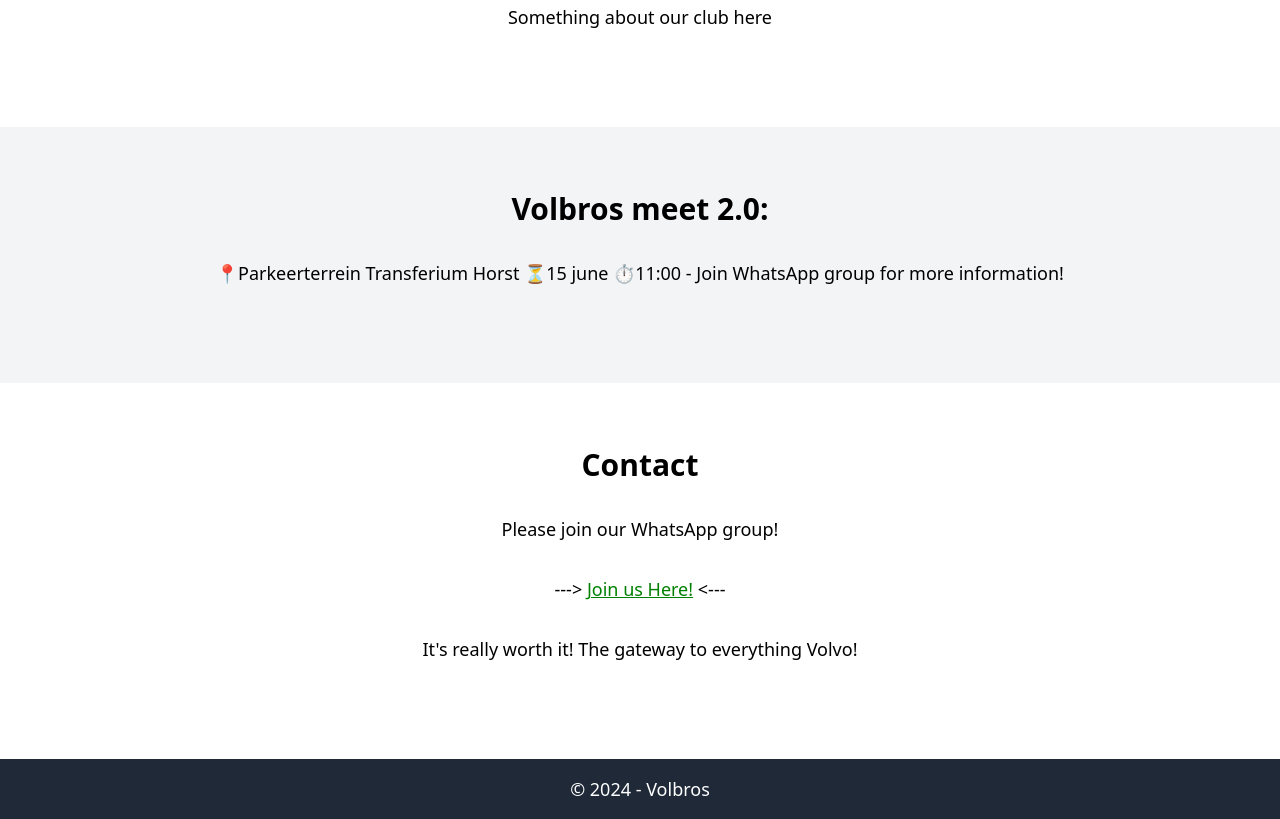
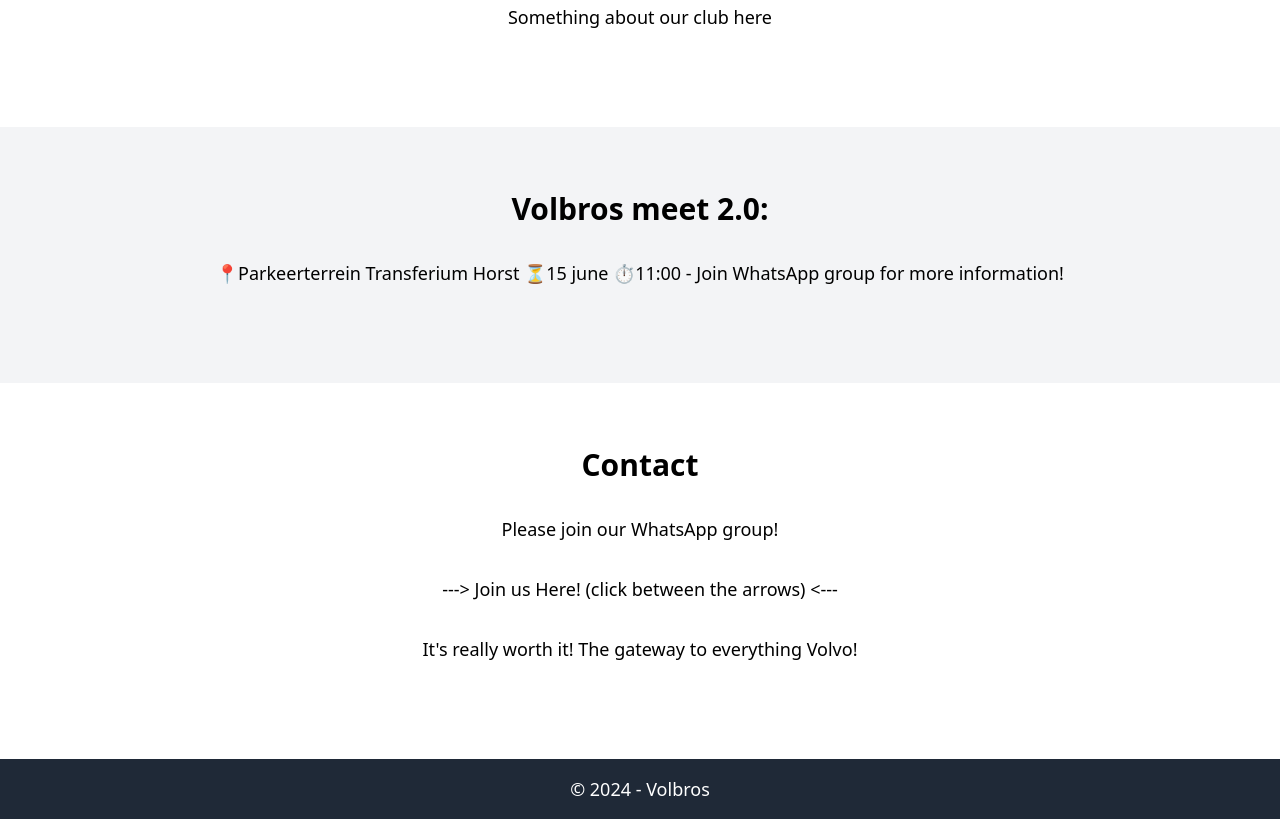
Before and after one commit to DsSoft-Byte/volbros-mainsite, a plain HTML site: page index.html in a window 1280 px wide. Shown: the part 1757-2576 px from the top of the page. Drawn offline with nearby package versions, Linux system fonts and the light colour scheme.

```diff
--- a/index.html
+++ b/index.html
@@ -4,7 +4,6 @@
     <meta charset="UTF-8">
     <meta name="viewport" content="width=device-width, initial-scale=1.0">
     <link href="https://cdn.jsdelivr.net/npm/tailwindcss@2.2.19/dist/tailwind.min.css" rel="stylesheet">
-    <link rel="stylesheet" href="styles.css">
     <title>Volbros - Volvo Fanclub</title>
 </head>
 <body class="font-sans">
@@ -95,7 +94,7 @@
     <section id="contact" class="container mx-auto py-8 md:py-16">
         <h2 class="text-2xl md:text-3xl font-bold text-center mb-4 md:mb-8">Contact</h2>
         <p class="text-md md:text-lg text-center mb-4 md:mb-8">Please join our WhatsApp group!</p>
-        <p class="text-md md:text-lg text-center mb-4 md:mb-8">---> <a href="https://chat.whatsapp.com/Ch8030Cqoad6QRaxxnoV6y" target="_blank" class="highlight-link">Join us Here!</a> <---</p>
+        <p class="text-md md:text-lg text-center mb-4 md:mb-8">---> <a href="https://chat.whatsapp.com/Ch8030Cqoad6QRaxxnoV6y" target="_blank">Join us Here! (click between the arrows)</a> <---</p>
         <p class="text-md md:text-lg text-center mb-4 md:mb-8">It's really worth it! The gateway to everything Volvo!</p>
         <!-- Add a contact form here -->
     </section>
--- a/styles.css
+++ /dev/null
@@ -1,4 +0,0 @@
-.highlight-link {
-    color: green;
-    text-decoration: underline;
-}
```
